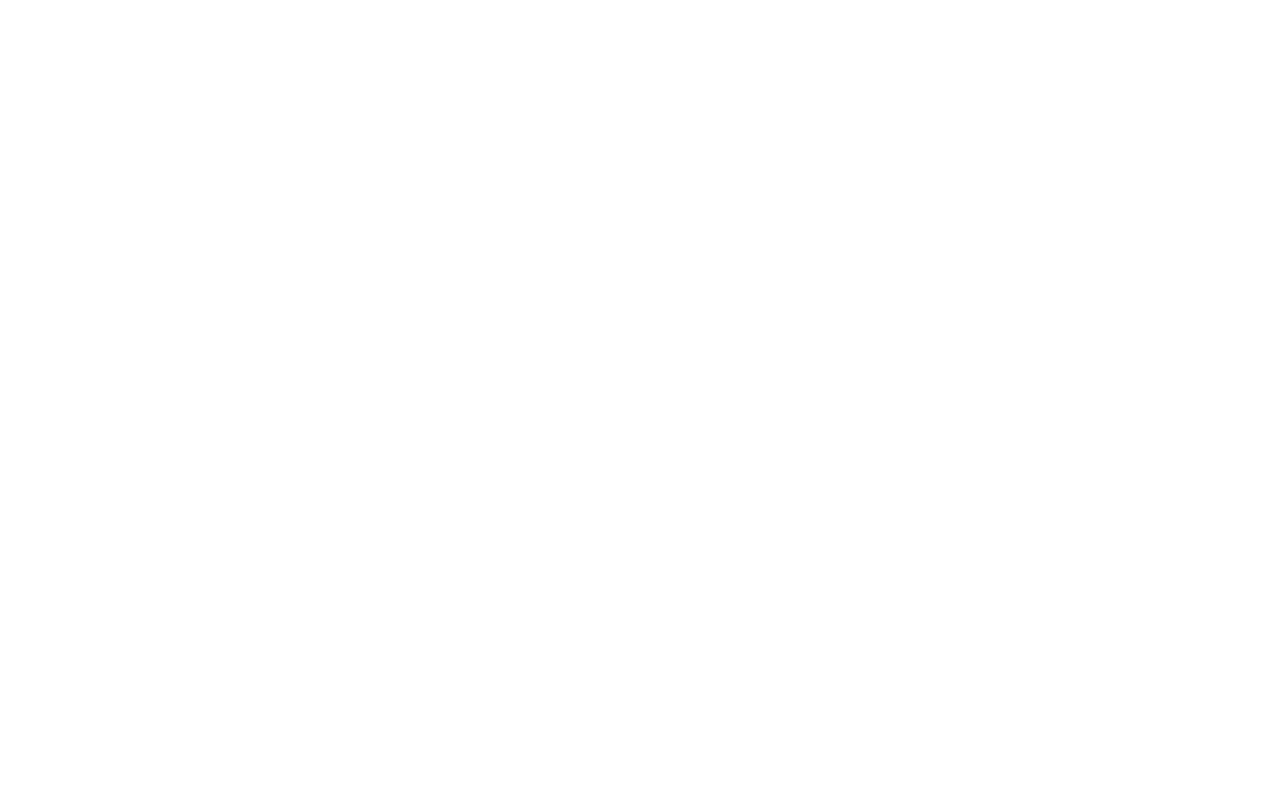
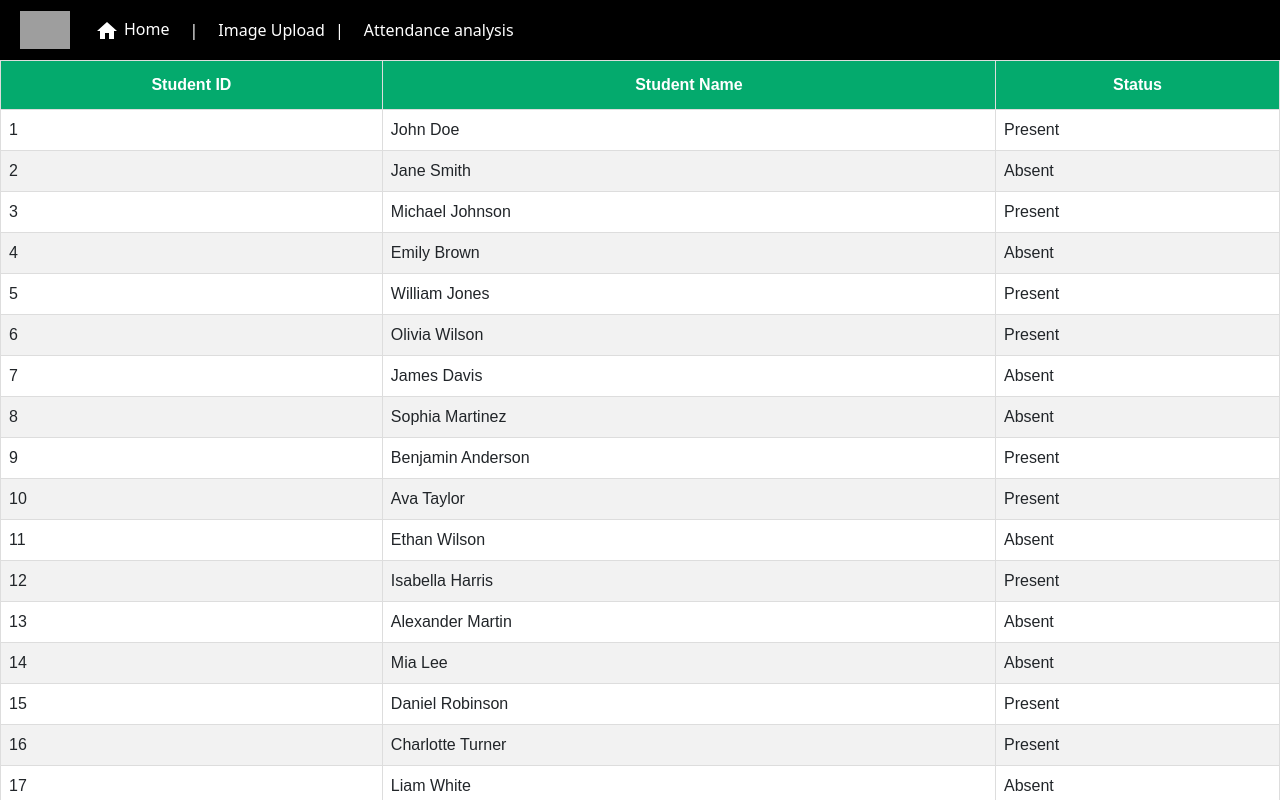
Before and after one commit to venkateshyeturi904/smart_attendance_frontend, a React (Create React App) app: page /students in a window 1280 px wide. Before the commit this address had no page. Shown: the top 800 px of the page. Built offline with nearby package versions, Linux system fonts and the light colour scheme; grey boxes are pictures that could not be loaded.

Commit message:
added the student page

```diff
--- a/package.json
+++ b/package.json
@@ -16,6 +16,7 @@
     "react-dom": "^18.2.0",
     "react-router-dom": "^6.14.2",
     "react-scripts": "5.0.1",
+    "react-table": "^7.8.0",
     "web-vitals": "^2.1.4"
   },
   "scripts": {
--- a/src/App.css
+++ b/src/App.css
@@ -38,8 +38,10 @@
 }
 
 /* for roll numbers list */
-.roll-number-list {
+.grid {
+  height:490px;
   display: flex;
+  flex-direction: column;
   flex-wrap: wrap;
   margin-top: 20px;
 }
@@ -89,18 +91,14 @@
     align-items: center;
     flex: 1;
     display: flex;
-    /* background-color: pink; */
 }
 
 .outer-container {
     background-color: white;
     height: 100vh;
     display: flex;
-    /* flex-direction: column; */
     align-items: center;
 }
-
-/*  */
 
 .IITG_logo {
   margin-top: 20px;
@@ -120,6 +118,20 @@
   border: 1px solid lightgray;
   padding: 30px;
   margin-top: 30px;
+  margin-left:40%;
+  align-items: center;
+}
+
+.rollnumber_box {
+  width: 400px;
+  height: 540px;
+  display: flex;
+  flex-direction: column;
+  border-radius: 5px;
+  border: 1px solid lightgray;
+  padding: 30px;
+  margin-top: 30px;
+  margin-left:10px;
 }
 
 .image_preview{
@@ -179,7 +191,7 @@
   color: white;
 }
 
-.Home{
+.Home-text{
   padding-left:5px;
   padding-top: 10px;
   color:white;
@@ -193,3 +205,48 @@
   color:white;
   padding-left: 10px;
 }
+
+.footer{
+  background-color:black;
+  padding: '10px';
+  text-align: center;
+}
+
+.footer-text{
+  color: white;
+  text-align: center;
+}
+
+.Home{
+  display:flex;
+  flex-direction: column;
+}
+
+.college{
+  display: flex;
+}
+
+.Home>h1{
+  margin-top: 20px;
+  margin-left:10px;
+  color: black;
+}
+
+.Home-image{
+  object-fit: contain;
+  width: 100px;
+}
+
+.Home_upload_button{
+    background: #f0c14b;
+    border-radius: 2px;
+    width: 200px;
+    height: 30px;
+    border: 1px solid;
+    margin-top: 10px;
+    border-color: #a88734 #9c7e31 #846a29;
+}
+
+.button{
+  align-items: center;
+}
--- a/src/App.js
+++ b/src/App.js
@@ -3,40 +3,125 @@ import { BrowserRouter as Router, Link, Route, Routes, Switch} from 'react-route
 import ImageUploadComponent from './components/ImageUploadComponent';
 import Header from './components/Header';
 import Analysis from './components/Analysis';
+import Home from './components/Home';
+import StudentTable from './components/StudentTable';
 function App() {
+  const studentData = [
+    {
+      studentId: 1,
+      studentName: 'John Doe',
+      status: 'Present',
+    },
+    {
+      studentId: 2,
+      studentName: 'Jane Smith',
+      status: 'Absent',
+    },
+    {
+      studentId: 3,
+      studentName: 'Michael Johnson',
+      status: 'Present',
+    },
+    {
+      studentId: 4,
+      studentName: 'Emily Brown',
+      status: 'Absent',
+    },
+    {
+      studentId: 5,
+      studentName: 'William Jones',
+      status: 'Present',
+    },
+    {
+      studentId: 6,
+      studentName: 'Olivia Wilson',
+      status: 'Present',
+    },
+    {
+      studentId: 7,
+      studentName: 'James Davis',
+      status: 'Absent',
+    },
+    {
+      studentId: 8,
+      studentName: 'Sophia Martinez',
+      status: 'Absent',
+    },
+    {
+      studentId: 9,
+      studentName: 'Benjamin Anderson',
+      status: 'Present',
+    },
+    {
+      studentId: 10,
+      studentName: 'Ava Taylor',
+      status: 'Present',
+    },
+    {
+      studentId: 11,
+      studentName: 'Ethan Wilson',
+      status: 'Absent',
+    },
+    {
+      studentId: 12,
+      studentName: 'Isabella Harris',
+      status: 'Present',
+    },
+    {
+      studentId: 13,
+      studentName: 'Alexander Martin',
+      status: 'Absent',
+    },
+    {
+      studentId: 14,
+      studentName: 'Mia Lee',
+      status: 'Absent',
+    },
+    {
+      studentId: 15,
+      studentName: 'Daniel Robinson',
+      status: 'Present',
+    },
+    {
+      studentId: 16,
+      studentName: 'Charlotte Turner',
+      status: 'Present',
+    },
+    {
+      studentId: 17,
+      studentName: 'Liam White',
+      status: 'Absent',
+    },
+    {
+      studentId: 18,
+      studentName: 'Amelia Rodriguez',
+      status: 'Absent',
+    },
+    {
+      studentId: 19,
+      studentName: 'Henry Scott',
+      status: 'Present',
+    },
+    {
+      studentId: 20,
+      studentName: 'Ella Adams',
+      status: 'Present',
+    },
+  ];
+
   return (
-      // <Router>
-      //   <Switch>
-      //     <Route exact path="/">
-      //       <div style={{ display: 'flex', flexDirection: 'column', minHeight: '100vh' }}>
-      //       <nav style={{ backgroundColor: '#333', color: '#fff', padding: '10px' }}>
-      //         <ul style={{ listStyle: 'none', display: 'flex', justifyContent: 'center' }}>
-      //           <li style={{ margin: '0 10px' }}>Home</li>
-      //           <li style={{ margin: '0 10px' }}> <Link to="/attendance">Attendance</Link></li>
-      //           <li style={{ margin: '0 10px' }}>About</li>
-      //         </ul>
-      //       </nav>
-      //       <main style={{ flex: 1 }}>
-      //         <h1>Hello</h1>
-      //         <p>bye</p>
-      //       </main>
-      //       <footer style={{ backgroundColor: '#333', color: '#fff', padding: '10px', textAlign: 'center'  }}>
-      //         <p>&copy; 2023 My App. All rights reserved.</p>
-      //       </footer>
-      //     </div>
-      //     </Route>
-      //     <Route path="/attendance">
-      //       <ImageUploadComponent />
-      //     </Route>
-      //   </Switch>
-      // </Router>
       <Router>
       <div className='app'>
+      <Header/>
         <Routes>
           <Route path='/Attendance_analysis' element={(
             <div>
-              <Header/>
               <Analysis/>
+            </div>
+          )}/>
+          <Route path='/students' element={(
+            <div>
+              <StudentTable row={studentData}/>
             </div>
           )}/>
           <Route path='/image_upload'element={(
@@ -46,10 +131,13 @@ function App() {
           )}/>
           <Route path='/' element={(
             <div>
-              <Header/>
+              <Home/>
             </div>
           )}/>
         </Routes>
+        <footer className="footer">
+          <span className='footer-text'>&copy; 2023 My App. All rights reserved.</span>
+        </footer>
       </div>
       </Router>
   );
--- a/src/components/Analysis.js
+++ b/src/components/Analysis.js
@@ -40,9 +40,6 @@ function Analysis() {
               <button type="submit" class="upload_button">Submit</button>
           </form>
         </div>
-        {/* {rollNumbers.length > 0 && (
-          <RollNumbersListComponent rollNumbers={rollNumbers} />
-        )} */}
       </div>
     </div>
   )
--- a/src/components/Header.js
+++ b/src/components/Header.js
@@ -10,7 +10,7 @@ function Header() {
       <Link style={{textDecoration: 'none'}} to='/'>
         <div className='Home_icon'>
           <HomeIcon className='HomeIcon'></HomeIcon>
-          <span className='Home'>Home</span>
+          <span className='Home-text'>Home</span>
         </div>
       </Link>
       <div>
--- /dev/null
+++ b/src/components/Home.js
@@ -0,0 +1,23 @@
+import React from 'react'
+import '../App.css'
+
+function Home() {
+  return (
+    <div className='Home'>
+        <div className='college'>
+        <img
+            className='Home-image'
+            src="https://event.iitg.ac.in/icann2019/Proceedings_LaTeX/2019/IITG_logo.png"
+        />
+        <h1>
+            INDIAN INSTITUTE OF TECHNOLOGY GUWAHATI
+        </h1>
+        </div>
+        <div className='button'>
+            <button type="submit" class="Home_upload_button" >Upload Image</button>
+        </div>
+    </div>
+  )
+}
+
+export default Home
--- a/src/components/MainPageComponent.jsx
+++ b/src/components/MainPageComponent.jsx
@@ -58,9 +58,7 @@ const MainPageComponent = ({ rollNumbers }) => {
           <h1>Hello</h1>
           <p>bye</p>
         </main>
-        <footer style={{ backgroundColor: '#333', color: '#fff', padding: '10px', textAlign: 'center'  }}>
-          <p>&copy; 2023 My App. All rights reserved.</p>
-        </footer>
+
         <Routes>
           <Route path="/" element={<MainPageComponent />} />
           <Route path="/image-upload" element={<ImageUploadComponent />} />
--- a/src/components/RollNumbersListComponent.jsx
+++ b/src/components/RollNumbersListComponent.jsx
@@ -1,10 +1,11 @@
 import React from 'react';
+import '../App.css'
 
 const RollNumbersListComponent = ({ rollNumbers }) => {
   return (
-    <div>
+    <div className='rollnumber_box'>
       <h2>Roll Numbers:</h2>
-      <div className="roll-numbers-list">
+      <div className="grid">
         {rollNumbers.map((rollNumber, index) => (
           <div key={index} className="roll-number-box">
             {rollNumber}
--- /dev/null
+++ b/src/components/StudentTable.jsx
@@ -0,0 +1,61 @@
+import React, { useMemo } from 'react';
+import { useTable } from 'react-table';
+import './table.css'
+
+const StudentTable = ({ row }) => {
+  const COLUMNS = [
+    {
+      Header: 'Student ID',
+      accessor: 'studentId',
+    },
+    {
+      Header: 'Student Name',
+      accessor: 'studentName',
+    },
+    {
+      Header: 'Status',
+      accessor: 'status',
+    },
+  ];
+  const columns=useMemo(()=>COLUMNS,[]);
+  const data=useMemo(()=>row,[]);
+
+  const {
+    getTableProps,
+    getTableBodyProps,
+    headerGroups,
+    rows,
+    prepareRow,
+  } = useTable({
+    columns,
+    data,
+  });
+
+  return (
+    <table {...getTableProps()} className="student-table">
+      <thead>
+        {headerGroups.map(headerGroup => (
+          <tr {...headerGroup.getHeaderGroupProps()}>
+            {headerGroup.headers.map(column => (
+              <th {...column.getHeaderProps()}>{column.render('Header')}</th>
+            ))}
+          </tr>
+        ))}
+      </thead>
+      <tbody {...getTableBodyProps()}>
+        {rows.map(row => {
+          prepareRow(row);
+          return (
+            <tr {...row.getRowProps()}>
+              {row.cells.map(cell => {
+                return <td {...cell.getCellProps()}>{cell.render('Cell')}</td>;
+              })}
+            </tr>
+          );
+        })}
+      </tbody>
+    </table>
+  );
+};
+
+export default StudentTable;
--- /dev/null
+++ b/src/components/table.css
@@ -0,0 +1,22 @@
+table {
+    font-family: Arial, Helvetica, sans-serif;
+    border-collapse: collapse;
+    width: 100%;
+  }
+
+  table td, table th {
+    border: 1px solid #ddd;
+    padding: 8px;
+  }
+
+  table tr:nth-child(even){background-color: #f2f2f2;}
+
+  table tr:hover {background-color: #ddd;}
+
+  table th {
+    padding-top: 12px;
+    padding-bottom: 12px;
+    text-align: center;
+    background-color: #04AA6D;
+    color: white;
+  }
```
Also changed, not shown: src/components/ImageUploadComponent.jsx (+12 -29 lines), 1 other file (tests, documents, lock files or other folders).
